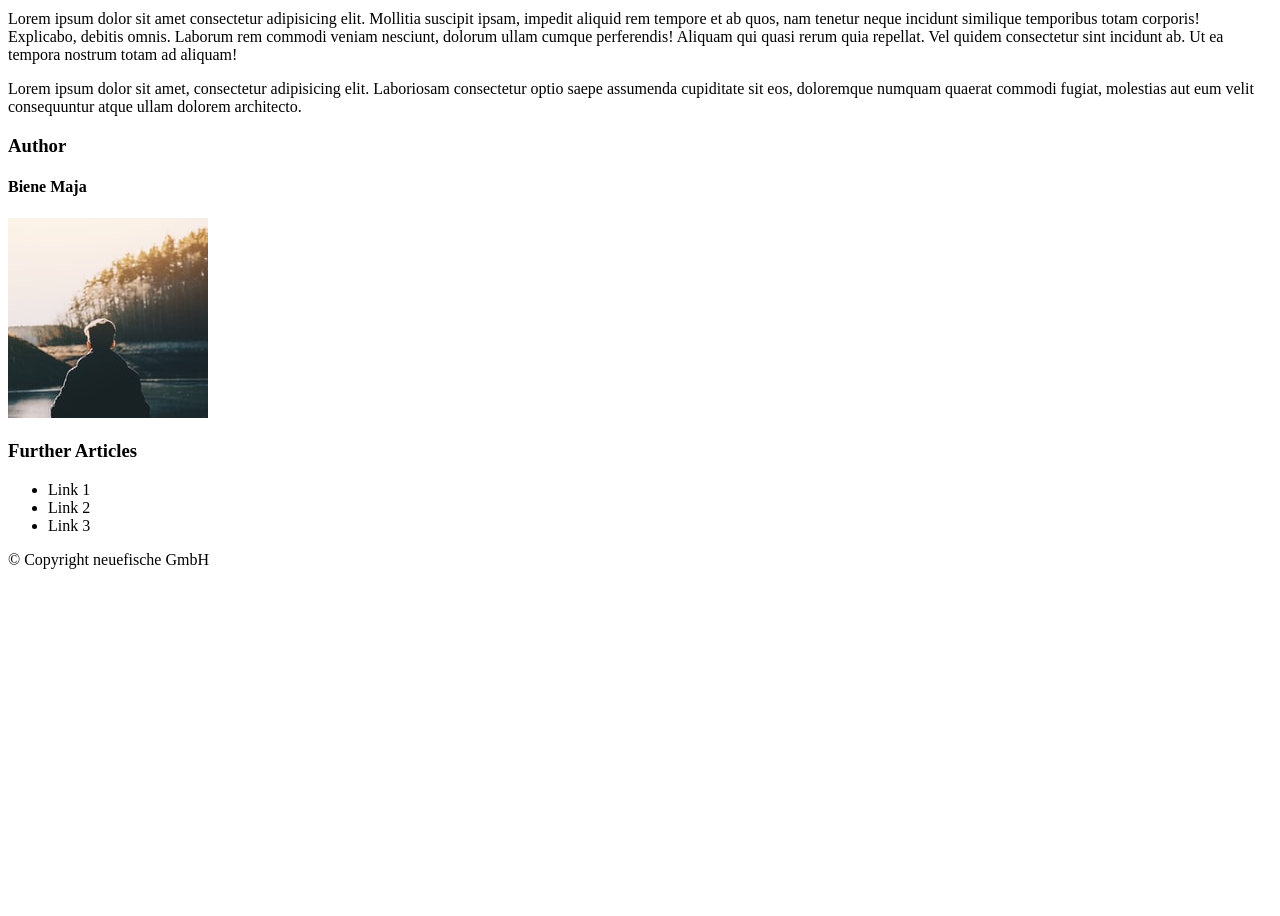
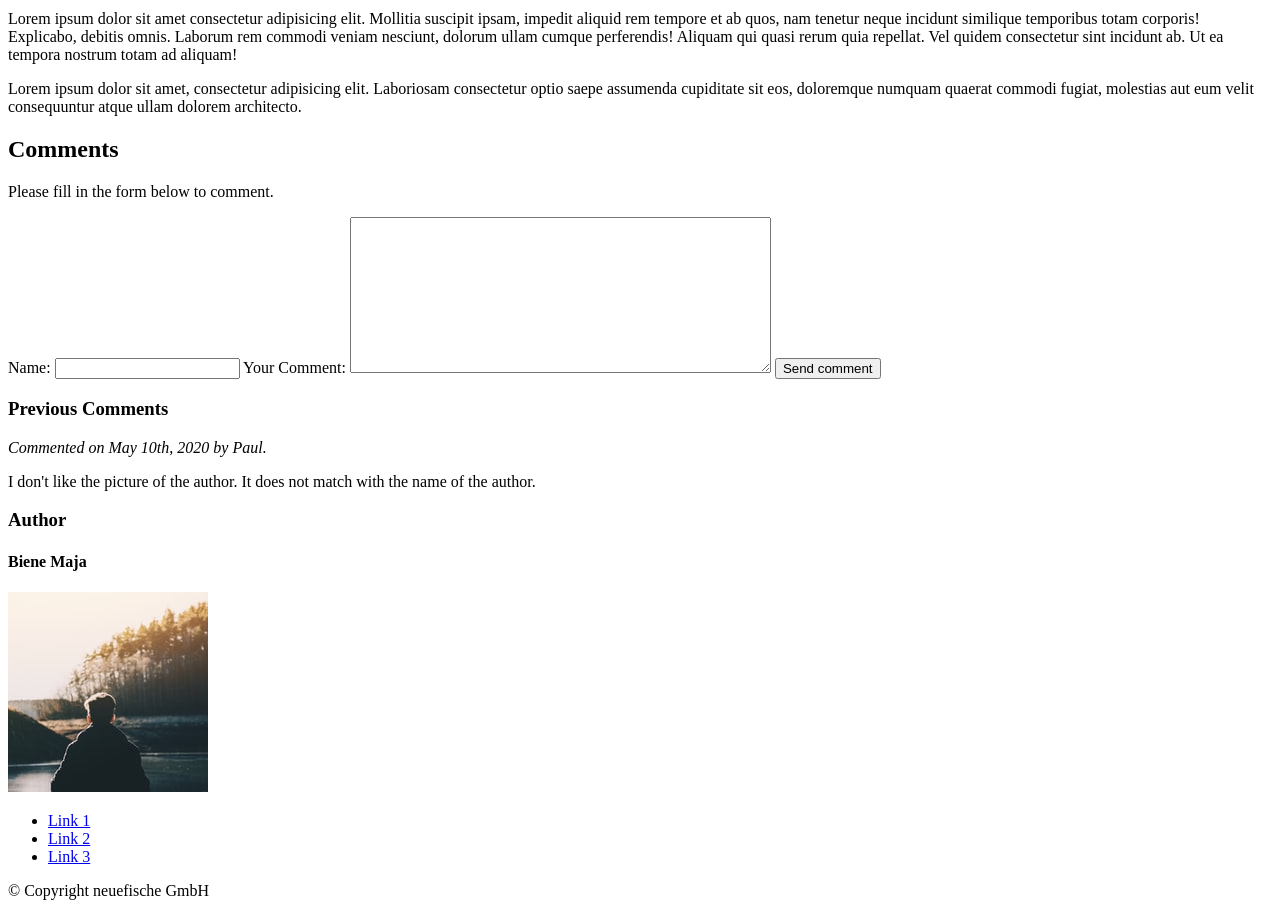
Before and after one commit to mar-zim/neuefische-blog-mariuccia, a plain HTML site: page index.html in a window 1280 px wide. Shown: the part 300-1216 px from the top of the page. Before the commit the page ends 885 px from the top, so only its background shows below. Drawn offline with Linux system fonts and the light colour scheme.

Commit message:
Insert Form

```diff
--- a/index.html
+++ b/index.html
@@ -7,10 +7,7 @@
   </head>
   <body>
     <header>
-
-        <img
-         src="/img/neuefische-gmbh-logo.svg" alt="neuefische Logo"
-        />
+      <img src="/img/neuefische-gmbh-logo.svg" alt="neuefische Logo" />
       <h1>neuefische Blog</h1>
       <nav>
         <a href="#articles">Articles</a>
@@ -34,31 +31,71 @@
         <p>
           Lorem ipsum dolor sit amet consectetur adipisicing elit. Mollitia
           suscipit ipsam, impedit aliquid rem tempore et ab quos, nam tenetur
-            neque incidunt similique temporibus totam corporis! Explicabo,
-            debitis omnis. Laborum rem commodi veniam nesciunt, dolorum ullam
-            cumque perferendis! Aliquam qui quasi rerum quia repellat. Vel
-            quidem consectetur sint incidunt ab. Ut ea tempora nostrum totam ad
-            aliquam!
+          neque incidunt similique temporibus totam corporis! Explicabo, debitis
+          omnis. Laborum rem commodi veniam nesciunt, dolorum ullam cumque
+          perferendis! Aliquam qui quasi rerum quia repellat. Vel quidem
+          consectetur sint incidunt ab. Ut ea tempora nostrum totam ad aliquam!
         </p>
 
         <p>
-           Lorem ipsum dolor sit amet, consectetur adipisicing elit. Laboriosam consectetur optio saepe assumenda cupiditate sit eos, doloremque numquam quaerat commodi fugiat, molestias aut eum velit consequuntur atque ullam dolorem architecto.
+          Lorem ipsum dolor sit amet, consectetur adipisicing elit. Laboriosam
+          consectetur optio saepe assumenda cupiditate sit eos, doloremque
+          numquam quaerat commodi fugiat, molestias aut eum velit consequuntur
+          atque ullam dolorem architecto.
+        </p>
 
+        <h2>Comments</h2>
+
+        <p>Please fill in the form below to comment.</p>
+
+        <form action="">
+          <label for="name"
+            >Name:
+            <input type="text" id="name" />
+          </label>
+          <label for="comment"
+            >Your Comment:
+            <textarea
+              name="comment"
+              id="comment"
+              cols="50"
+              rows="10"
+            ></textarea>
+          </label>
+          <input type="submit" value="Send comment" />
+        </form>
+
+        <h3>Previous Comments</h3>
+        <p><i>Commented on May 10th, 2020 by Paul.</i></p>
+        <p>
+          I don't like the picture of the author. It does not match with the
+          name of the author.
         </p>
+
         <aside>
           <h3>Author</h3>
           <h4>Biene Maja</h4>
           <img
-           src="/img/author.jpeg" alt="Bild des Autors"
+            src="/img/author.jpeg"
+            alt="Joe Doe from behind watching nature"
           />
-          <h3>Further Articles</h3>
-          <p>
           <ul>
-              <li><a href="http://" target="_blank" rel= "noopener norefferer"></a>Link 1</li>
-              <li><a href="http://" target="_blank" rel= "noopener norefferer"></a>Link 2</li>
-              <li><a href="http://" target="_blank" rel= "noopener norefferer"></a>Link 3</li>
+            <li>
+              <a href="http://" target="_blank" rel="noopener noreferrer"
+                >Link 1</a
+              >
+            </li>
+            <li>
+              <a href="http://" target="_blank" rel="noopener noreferrer"
+                >Link 2</a
+              >
+            </li>
+            <li>
+              <a href="http://" target="_blank" rel="noopener noreferrer"
+                >Link 3</a
+              >
+            </li>
           </ul>
-          </p>
         </aside>
       </article>
     </main>
```
Lines whose indentation alone changed are shown as unchanged.
